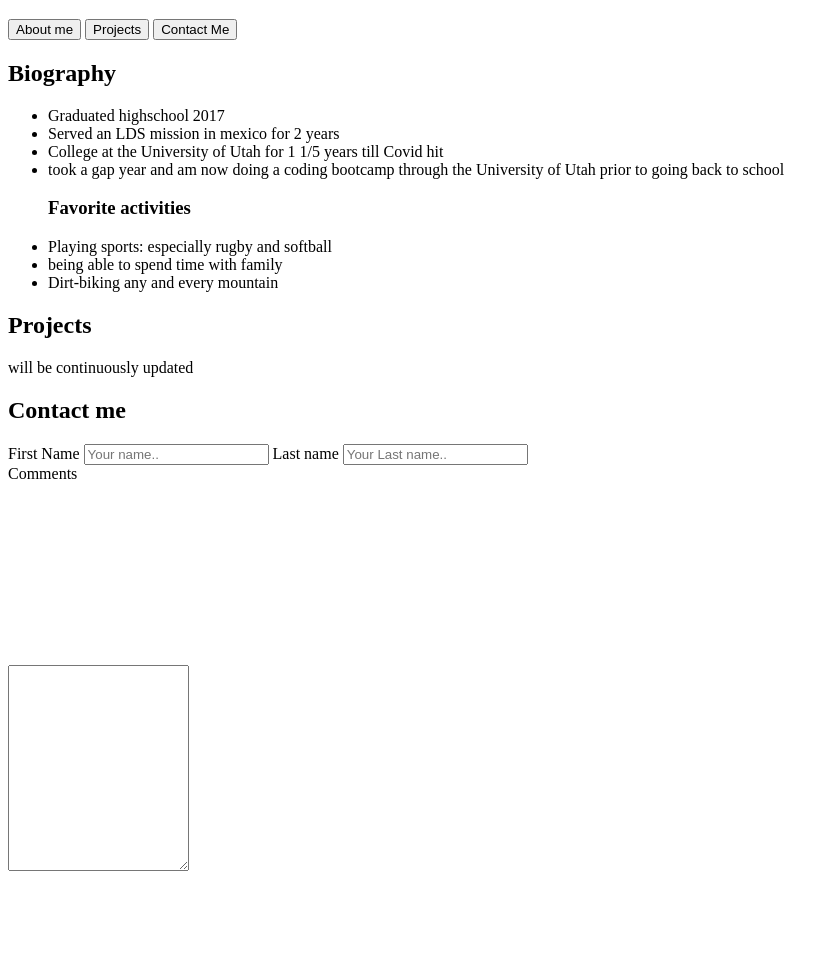
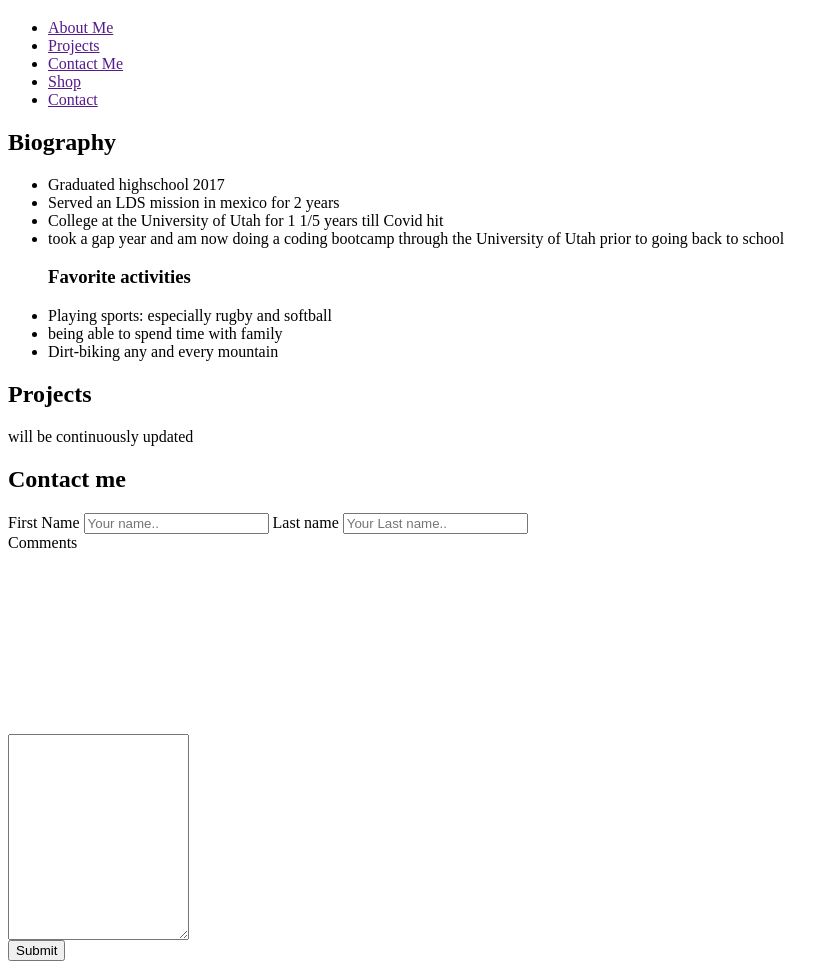
Before and after one commit to Ithorell/My-Portfolio, a plain HTML site: page index.html in a window 1280 px wide. Shown: the part 61-1030 px from the top of the page, without its empty margins (0-838 px from the left). Before the commit the page ends 940 px from the top, so only its background shows below. Drawn offline with Linux system fonts and the light colour scheme; files that its build step writes are made by us from their sources.

Commit message:
Html update

```diff
--- a/assets/style.css
+++ b/assets/style.css
@@ -1,5 +1,15 @@
 #subject {
     height: 200px;
     display: flex;
-    ;
+
 }
+
+.button{
+    display: flex;
+    flex-direction: column;
+    scroll-behavior: auto;
+    border: 5px solid purple;
+}
+/* TODO:THEN that application's image should be larger in size than the others (flexbox layout) */
+/* TODO:THEN I am taken to that deployed application (link/ a Href) */
+/* TODO:THEN I am presented with a responsive layout that adapts to my viewport (Responsive design),  */
--- a/index.html
+++ b/index.html
@@ -15,15 +15,20 @@
     <header>
         <h1>I am Isaac Thorell</h1>
         <nav>
-            <button class="button" href="#">About me</button>
-            <button class="button" href="#">Projects</button>
-            <button class="button" href="#">Contact Me</button>
+            <ul>
+                <li><a href="">About Me</a></li>
+                <li><a href="">Projects</a></li>
+                <li><a href="">Contact Me</a></li>
+                <li><a href="">Shop</a></li>
+                <li><a href="">Contact</a></li>
+            </ul>
         </nav>
+
     </header>
 
 
     <main>
-        <section class="About-me">
+        <section class="aboutme">
             <h2>Biography</h2>
             <ul>
                 <li>Graduated highschool 2017</li>
@@ -39,16 +44,16 @@
             </ul>
 
         </section>
-        <section>
+        <section class="projects">
             <h2>Projects</h2>
 
 
             <footer>will be continuously updated</footer>
 
         </section>
-        <section>
+        <section class="contact-form">
             <h2>Contact me</h2>
-            <form action="Isaac.thorell@outlook.com">
+            <form action="action_page.php">
                 <label for="fname">First Name</label>
                 <input type="text" id="fname" name="firstname" placeholder="Your name..">
 
@@ -57,9 +62,12 @@
 
                 <label id="subject" for="Subject">Comments</label>
                 <textarea id="subject" name="subject" placeholder=""></textarea>
+
+                <input type="submit" value="Submit">
             </form>
 
         </section>
+
 
 
     </main>
```
